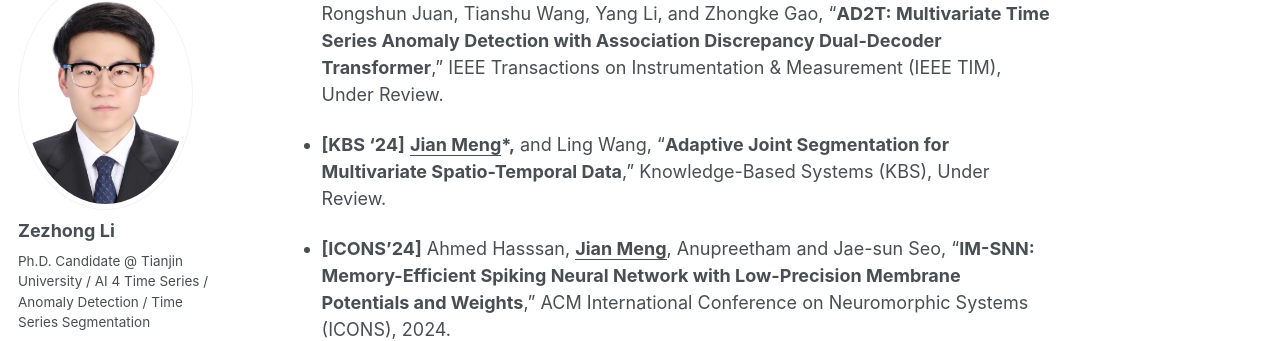
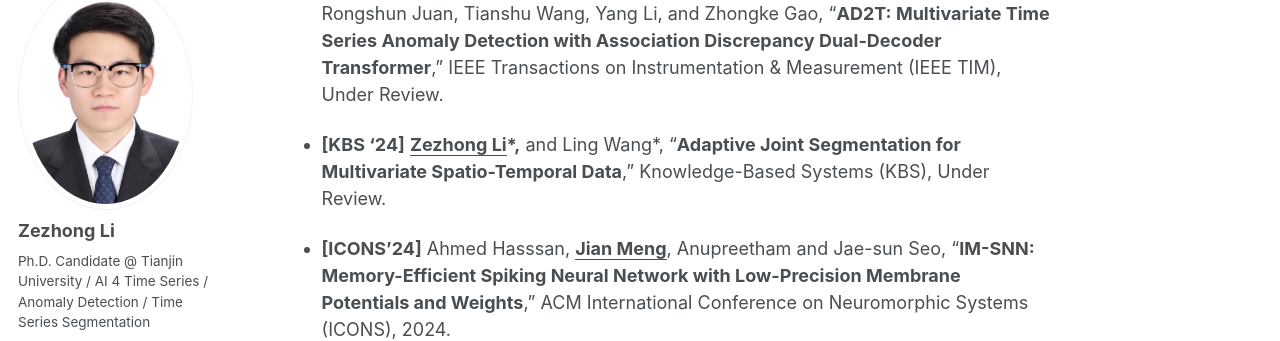
Before and after one commit to lzz19980125/lzz19980125.github.io, a Jekyll site: the page built from _pages/about.md, in a window 1280 px wide and 900 px high, scrolled down 837 px. Shown: the part 126-467 px from the top of the window. Built offline with Jekyll 4.4.1, drawn with Linux system fonts in a browser that asks for light colours; some web fonts are replaced.

Commit message:
Update about.md

```diff
--- a/_pages/about.md
+++ b/_pages/about.md
@@ -36,7 +36,7 @@ I am a second-year Ph.D. candidate in the Institute of Artificial intelligence a
 
 - **[IEEE TIM '24]** **<u>Zezhong Li</u>\*,** Wei Guo\*, Jianpeng An, Qi Wang, Yingchun Mei, Rongshun Juan, Tianshu Wang, Yang Li, and Zhongke Gao, “**AD2T: Multivariate Time Series Anomaly Detection with Association Discrepancy Dual-Decoder Transformer**,” IEEE Transactions on Instrumentation & Measurement (IEEE TIM), Under Review.
 
-- **[KBS '24]** **<u>Jian Meng</u>\*,** and Ling Wang, “**Adaptive Joint Segmentation for Multivariate Spatio-Temporal Data**,” Knowledge-Based Systems (KBS), Under Review.
+- **[KBS '24]** **<u>Zezhong Li</u>\*,** and Ling Wang\*, “**Adaptive Joint Segmentation for Multivariate Spatio-Temporal Data**,” Knowledge-Based Systems (KBS), Under Review.
 
 - **[ICONS'24]** Ahmed Hasssan, **<u>Jian Meng</u>**, Anupreetham and Jae-sun Seo, “**IM-SNN: Memory-Efficient Spiking Neural Network with Low-Precision Membrane Potentials and Weights**,” ACM International Conference on Neuromorphic Systems (ICONS), 2024.
 
```
